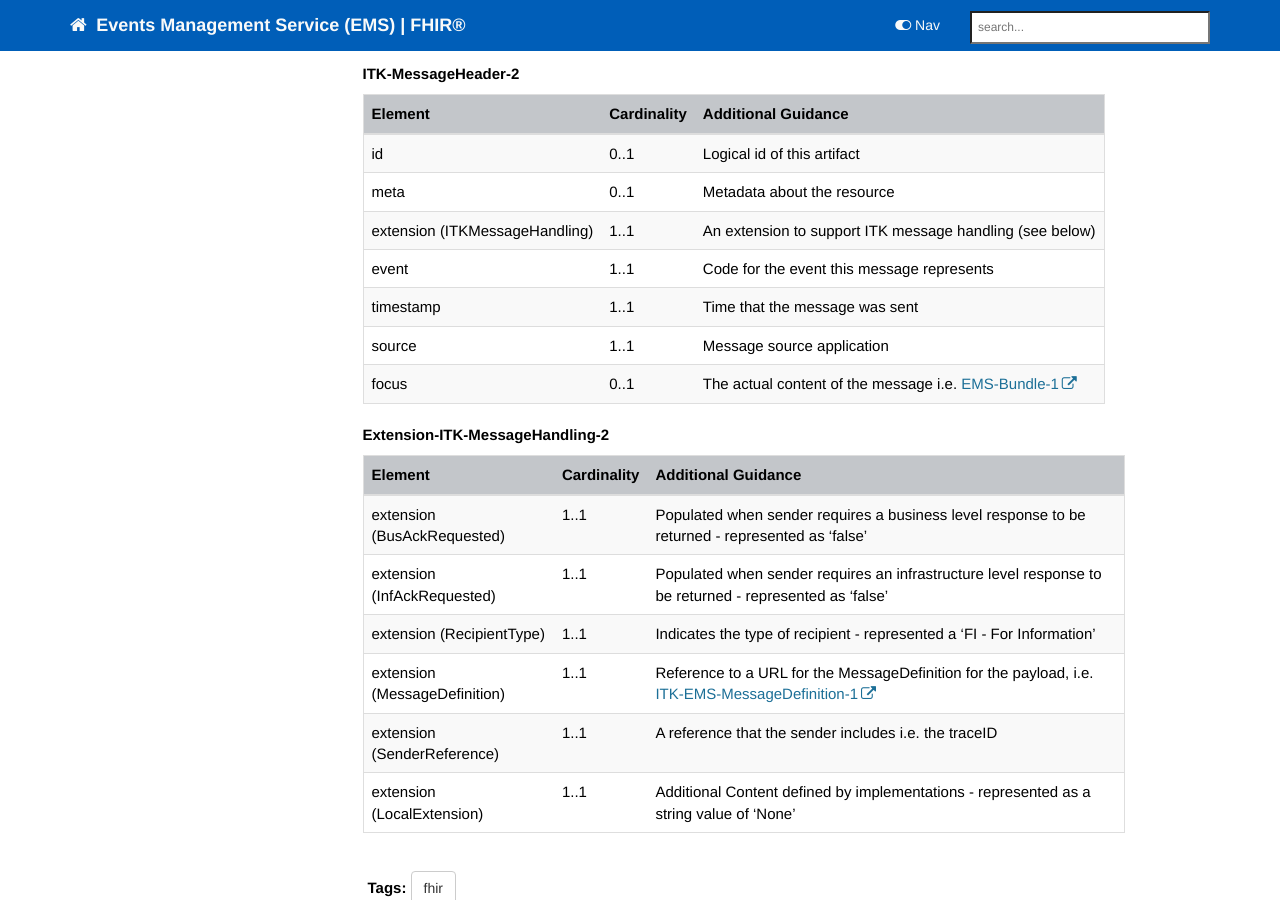
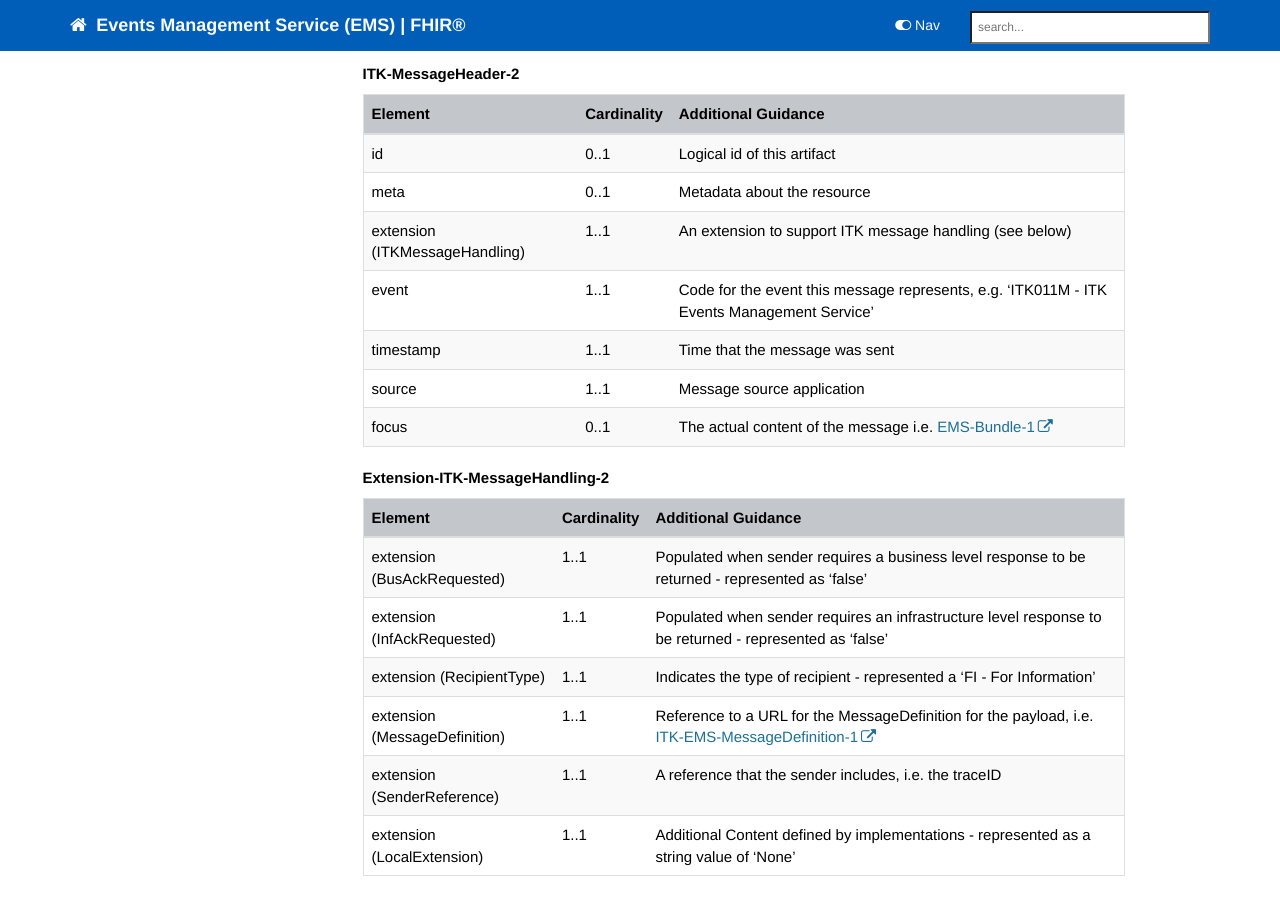
Before and after one commit to nhsconnect/Events-Management, a Jekyll site: the page built from pages/receiver/itk_ems_profiles.md, in a window 1280 px wide and 900 px high, scrolled down 579 px. Built offline with Jekyll 4.4.1, drawn with Linux system fonts in a browser that asks for light colours; nearby versions of some CDN libraries; comment, search, counter and statistics services are not loaded.

Commit message:
Corrections`

```diff
--- a/pages/receiver/itk_ems_profiles.md
+++ b/pages/receiver/itk_ems_profiles.md
@@ -29,7 +29,7 @@ An XML example representation is available at [ITK-EMS-PDSBirthNotification-Mess
 | id | 0..1 | Logical id of this artifact |
 | meta | 0..1 | Metadata about the resource |
 | extension (ITKMessageHandling) | 1..1 | An extension to support ITK message handling (see below) |
-| event | 1..1 | Code for the event this message represents |
+| event | 1..1 | Code for the event this message represents, e.g. 'ITK011M - ITK Events Management Service'  |
 | timestamp | 1..1 | Time that the message was sent |
 | source | 1..1 | Message source application |
 | focus | 0..1 | The actual content of the message i.e. [EMS-Bundle-1](https://fhir.nhs.uk/STU3/StructureDefinition/EMS-Bundle-1) |
@@ -42,5 +42,5 @@ An XML example representation is available at [ITK-EMS-PDSBirthNotification-Mess
 | extension (InfAckRequested) | 1..1 | Populated when sender requires an infrastructure level response to be returned - represented as 'false' |
 | extension (RecipientType) | 1..1 | Indicates the type of recipient - represented a 'FI - For Information' |
 | extension (MessageDefinition) | 1..1 | Reference to a URL for the MessageDefinition for the payload, i.e. [ITK-EMS-MessageDefinition-1](https://fhir.nhs.uk/STU3/MessageDefinition/ITK-EMS-MessageDefinition-1) |
-| extension (SenderReference) | 1..1 | A reference that the sender includes i.e. the traceID |
+| extension (SenderReference) | 1..1 | A reference that the sender includes, i.e. the traceID |
 | extension (LocalExtension) | 1..1 | Additional Content defined by implementations - represented as a string value of 'None'|
```
Also changed, not shown: pages/explore/explore_event_header_information.md (+17 -2 lines), pages/subscriptions/explore_create_subscription.md (+3 -3 lines).
